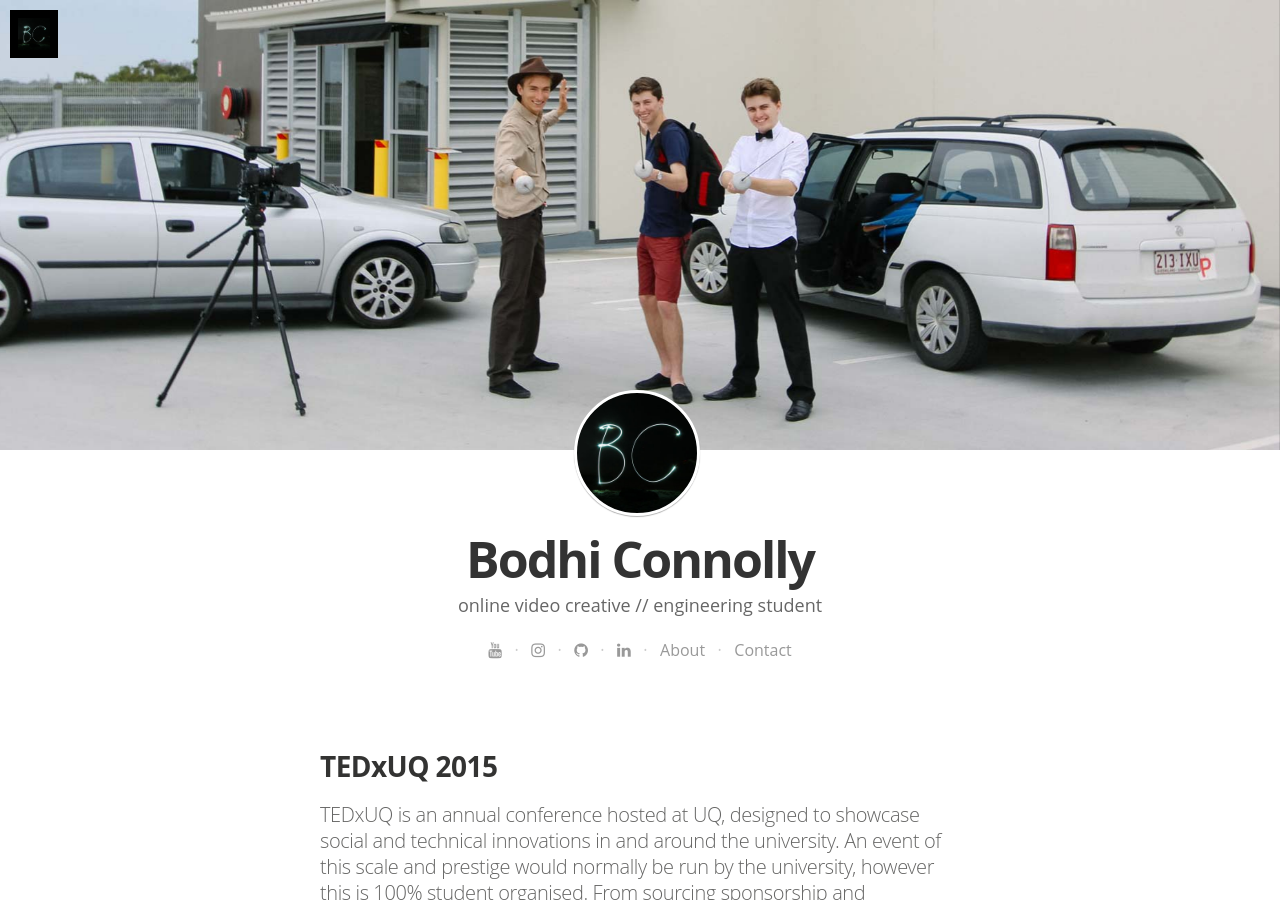
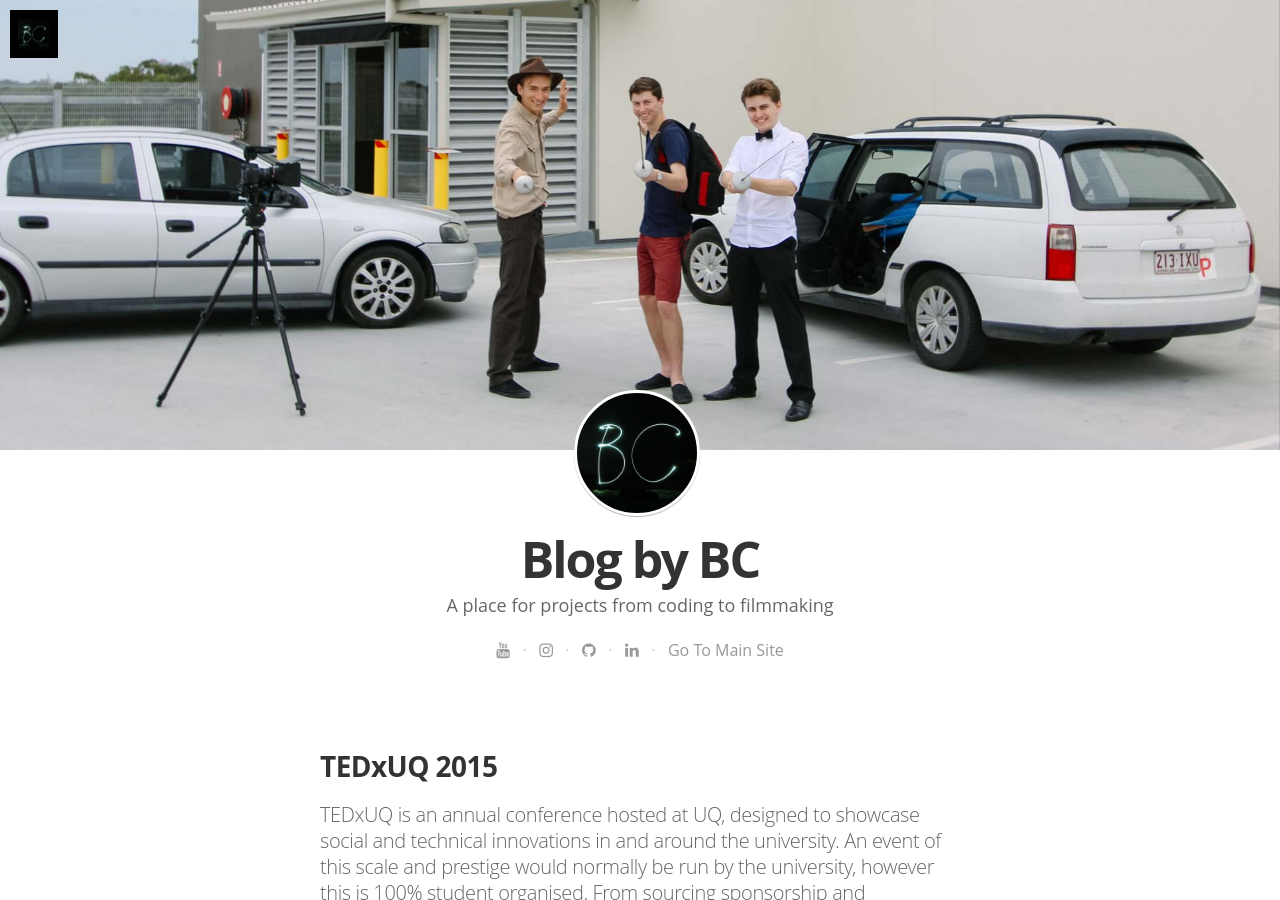
Before and after one commit to bodhiconnolly/bodhiconnolly.github.io, a Jekyll site: the page built from index.html, in a window 1280 px wide and 900 px high. Built offline with Jekyll 4.4.1, drawn with Linux system fonts in a browser that asks for light colours; nearby versions of some CDN libraries; some web fonts are replaced; Markdown is read by kramdown in place of the engine named in the settings; the list of posts is cut into pages by our own code.

Commit message:
Changeover to blog.bodhiconnolly.com

```diff
--- a/_config.yml
+++ b/_config.yml
@@ -5,10 +5,10 @@ redcarpet:
 highlighter: pygments
 
 # Site settings
-title: "Bodhi Connolly"
+title: "Blog by BC"
 description: > # this means to ignore newlines until "email:"
-   online video creative // engineering student
-email: contact@bodhiconnolly.com
+   A place for projects from coding to filmmaking
+email: hello@bodhiconnolly.com
 #blog logo
 logo: "/assets/images/BC.jpg"
 # blog cover
@@ -22,7 +22,7 @@ author_image: "/assets/images/author.jpg"
 
 paginate:	100
 
-url: "http://bodhiconnolly.com" # the base hostname & protocol for your site
+url: "http://blog.bodhiconnolly.com" # the base hostname & protocol for your site
 baseurl: ""
 
 # social icons and sharing options
--- a/index.html
+++ b/index.html
@@ -23,9 +23,10 @@ layout: default
             &nbsp;&nbsp;·&nbsp;&nbsp;
         {% endif %}
       {% endfor %}
-      <a href="/about/">About</a>
+      <!--<a href="/about/">About</a>
        &nbsp;&nbsp;·&nbsp;&nbsp;
-      <a href="/contact/">Contact</a>
+      <a href="/contact/">Contact</a>-->
+	  <a href="http://bodhiconnolly.com">Go To Main Site</a>
     </div>
 </header>
 
```
